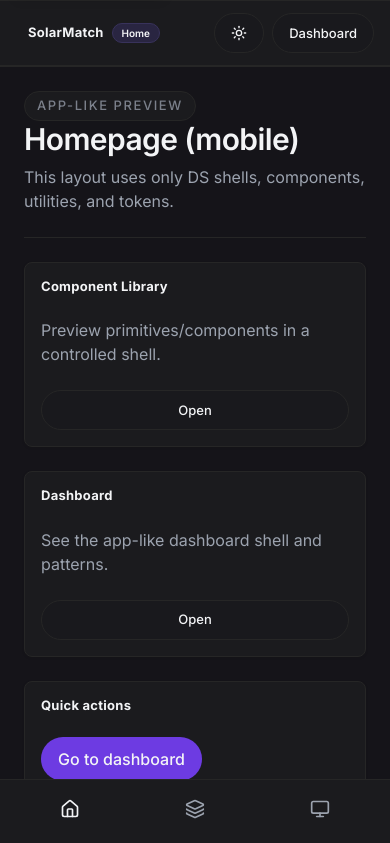
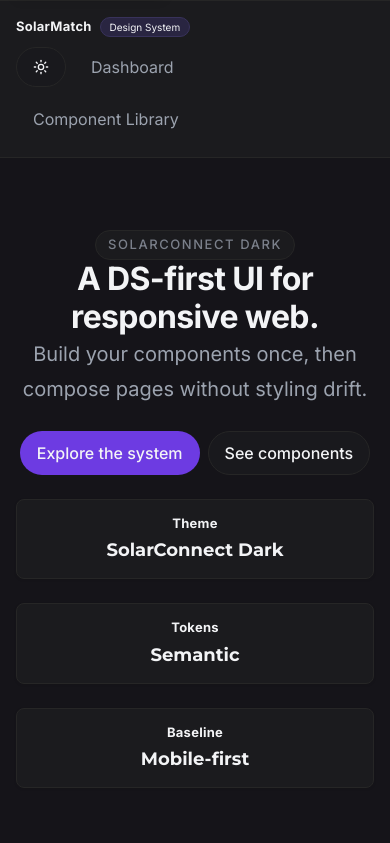
Before and after one commit to Growrix/Frontend, a Next.js app: page / in a window 390 px wide. Shown: the top 843 px of the page. Built offline with nearby package versions, Linux system fonts and the light colour scheme.

Commit message:
responsive: remove app-like mobile shell from public layout

```diff
--- a/src/app/layout.tsx
+++ b/src/app/layout.tsx
@@ -3,8 +3,6 @@ import { Fira_Code, Inter, Montserrat } from "next/font/google";
 
 import { ThemeInitScript } from "@/ds";
 import "./globals.css";
-
-import { PublicBottomNavGate } from "./_components/PublicBottomNavGate";
 
 const inter = Inter({
   variable: "--font-inter",
@@ -41,7 +39,6 @@ export default function RootLayout({
           Skip to content
         </a>
         {children}
-        <PublicBottomNavGate />
       </body>
     </html>
   );
--- a/src/app/page.tsx
+++ b/src/app/page.tsx
@@ -1,7 +1,6 @@
 import Link from "next/link";
 
 import { CommonSetDemo } from "./_components/CommonSetDemo";
-import { PublicBottomNav } from "./_components/PublicBottomNav";
 
 import {
   Alert,
@@ -13,8 +12,6 @@ import {
   Field,
   Grid,
   Input,
-  AppBar,
-  DashboardShell,
   PublicHeaderBar,
   PublicShell,
   Section,
@@ -35,8 +32,8 @@ const MOCK_FEATURES = [
     tone: "accent" as const,
   },
   {
-    title: "Mobile app feel",
-    description: "Touch targets, spacing, and bottom-sheet patterns are built-in for small screens.",
+    title: "Responsive layouts",
+    description: "Compose sections and grids that adapt cleanly from mobile to desktop.",
     tone: "info" as const,
   },
   {
@@ -69,82 +66,6 @@ const MOCK_FAQ = [
 
 export default function Home() {
   return (
-    <>
-      <div className="ui-only-mobile-block">
-        <DashboardShell
-          containerWidth="wide"
-          topbar={
-            <AppBar
-              title={
-                <div className="ui-row">
-                  <strong className="text-label">SolarMatch</strong>
-                  <Badge tone="accent">Home</Badge>
-                </div>
-              }
-              actions={
-                <div className="ui-row">
-                  <ThemeSwitcher />
-                  <Link className="ui-button ui-button--sm ui-button--secondary ui-focus-ring" href="/admin/dashboard">
-                    Dashboard
-                  </Link>
-                </div>
-              }
-            />
-          }
-          bottomNav={<PublicBottomNav />}
-        >
-          <Section container="wide" size="lg">
-            <Stack>
-              <div>
-                <div className="ui-kicker">App-like preview</div>
-                <h1 className="text-heading-2">Homepage (mobile)</h1>
-                <Spacer size={2} />
-                <Text tone="muted">This layout uses only DS shells, components, utilities, and tokens.</Text>
-              </div>
-
-              <Divider />
-
-              <Grid cols={2}>
-                <Card>
-                  <Stack gap="compact">
-                    <div className="text-label">Component Library</div>
-                    <Text tone="muted">Preview primitives/components in a controlled shell.</Text>
-                    <Link className="ui-button ui-button--sm ui-button--secondary ui-focus-ring" href="/admin/component-library">
-                      Open
-                    </Link>
-                  </Stack>
-                </Card>
-
-                <Card>
-                  <Stack gap="compact">
-                    <div className="text-label">Dashboard</div>
-                    <Text tone="muted">See the app-like dashboard shell and patterns.</Text>
-                    <Link className="ui-button ui-button--sm ui-button--secondary ui-focus-ring" href="/admin/dashboard">
-                      Open
-                    </Link>
-                  </Stack>
-                </Card>
-              </Grid>
-
-              <Card>
-                <Stack gap="compact">
-                  <div className="text-label">Quick actions</div>
-                  <div className="ui-row ui-row--wrap">
-                    <Link className="ui-button ui-button--md ui-button--primary ui-focus-ring" href="/admin/dashboard">
-                      Go to dashboard
-                    </Link>
-                    <Link className="ui-button ui-button--md ui-button--secondary ui-focus-ring" href="/admin/component-library">
-                      Open component library
-                    </Link>
-                  </div>
-                </Stack>
-              </Card>
-            </Stack>
-          </Section>
-        </DashboardShell>
-      </div>
-
-      <div className="ui-only-desktop-block">
     <PublicShell
       header={
         <PublicHeaderBar>
@@ -155,10 +76,10 @@ export default function Home() {
             </div>
             <div className="ui-row">
               <ThemeSwitcher />
-                  <Link className="ui-navlink ui-focus-ring" href="/admin/dashboard">
+              <Link className="ui-navlink ui-focus-ring" href="/dashboard">
                 Dashboard
               </Link>
-                  <Link className="ui-navlink ui-focus-ring" href="/admin/component-library">
+              <Link className="ui-navlink ui-focus-ring" href="/component-library">
                 Component Library
               </Link>
             </div>
@@ -172,9 +93,7 @@ export default function Home() {
               <div>
                 <Stack gap="compact">
                   <div className="text-heading-4">SolarMatch</div>
-                      <Text tone="muted">
-                        DS-first UI foundation. Build fast, stay consistent, and ship a mobile-friendly experience.
-                      </Text>
+                  <Text tone="muted">DS-first UI foundation. Build fast, stay consistent, and ship a responsive web experience.</Text>
                 </Stack>
               </div>
 
@@ -188,7 +107,7 @@ export default function Home() {
                     </a>
                   </li>
                   <li>
-                        <Link className="ui-navlink ui-focus-ring" href="/admin/component-library">
+                    <Link className="ui-navlink ui-focus-ring" href="/component-library">
                       Component Library
                     </Link>
                   </li>
@@ -232,10 +151,8 @@ export default function Home() {
             <Stack>
               <div className="ui-text-center">
                 <div className="ui-kicker">SolarConnect Dark</div>
-                    <h1 className="text-heading-1">A DS-first UI that feels like an app.</h1>
-                    <div className="text-body-large ui-center">
-                      Build your components once, then compose pages without styling drift.
-                    </div>
+                <h1 className="text-heading-1">A DS-first UI for responsive web.</h1>
+                <div className="text-body-large ui-center">Build your components once, then compose pages without styling drift.</div>
 
                 <Spacer size={4} />
                 <div className="ui-row ui-row--center">
@@ -264,12 +181,7 @@ export default function Home() {
 
         <Section id="features" tone="surface" container="wide">
           <Stack>
-                <SectionHeader
-                  kicker="Why DS-first"
-                  title="Consistency that scales"
-                  lede="Tokens keep your UI coherent across desktop and mobile."
-                  align="center"
-                />
+            <SectionHeader kicker="Why DS-first" title="Consistency that scales" lede="Tokens keep your UI coherent across breakpoints." align="center" />
 
             <Grid cols={3}>
               {MOCK_FEATURES.map((f) => (
@@ -289,11 +201,7 @@ export default function Home() {
 
         <Section id="build" container="wide">
           <Stack>
-                <SectionHeader
-                  kicker="Basics"
-                  title="Common components"
-                  lede="These are the building blocks used everywhere."
-                />
+            <SectionHeader kicker="Basics" title="Common components" lede="These are the building blocks used everywhere." />
 
             <Grid cols={2}>
               <Card>
@@ -347,9 +255,7 @@ export default function Home() {
                 </div>
 
                 <div className="ui-row">
-                      <Button isLoading loadingText="Submitting…">
-                        Submit
-                      </Button>
+                  <Button isLoading loadingText="Submitting…">Submit</Button>
                   <Button variant="secondary">Cancel</Button>
                 </div>
               </Stack>
@@ -361,11 +267,7 @@ export default function Home() {
 
         <Section id="faq" tone="surface" container="wide">
           <Stack>
-                <SectionHeader
-                  kicker="FAQ"
-                  title="Common questions"
-                  lede="Quick answers for how this DS is intended to be used."
-                />
+            <SectionHeader kicker="FAQ" title="Common questions" lede="Quick answers for how this DS is intended to be used." />
 
             <Grid cols={2}>
               {MOCK_FAQ.map((item) => (
@@ -381,7 +283,5 @@ export default function Home() {
         </Section>
       </div>
     </PublicShell>
-      </div>
-    </>
   );
 }
```
Lines whose indentation alone changed are shown as unchanged.
